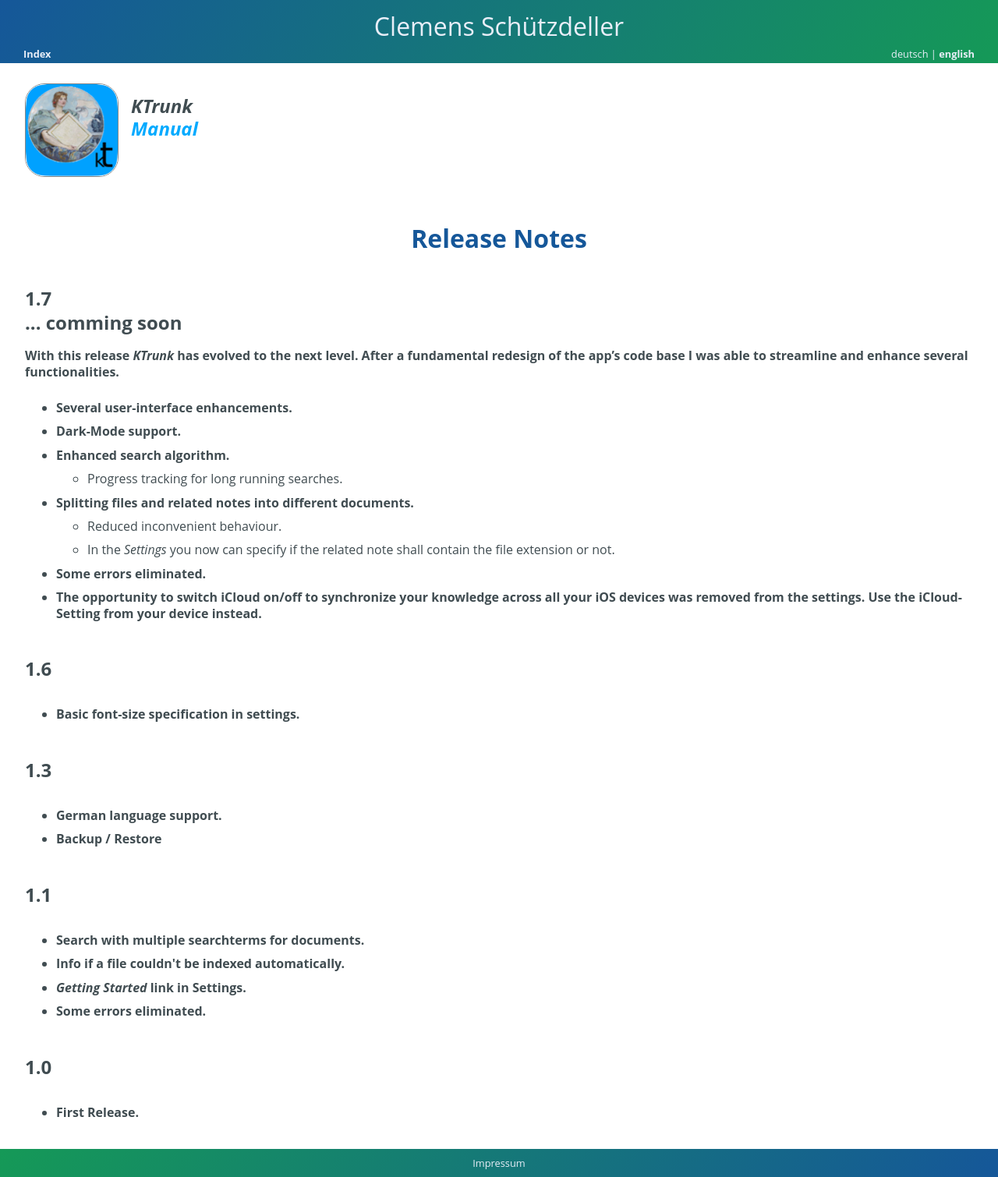
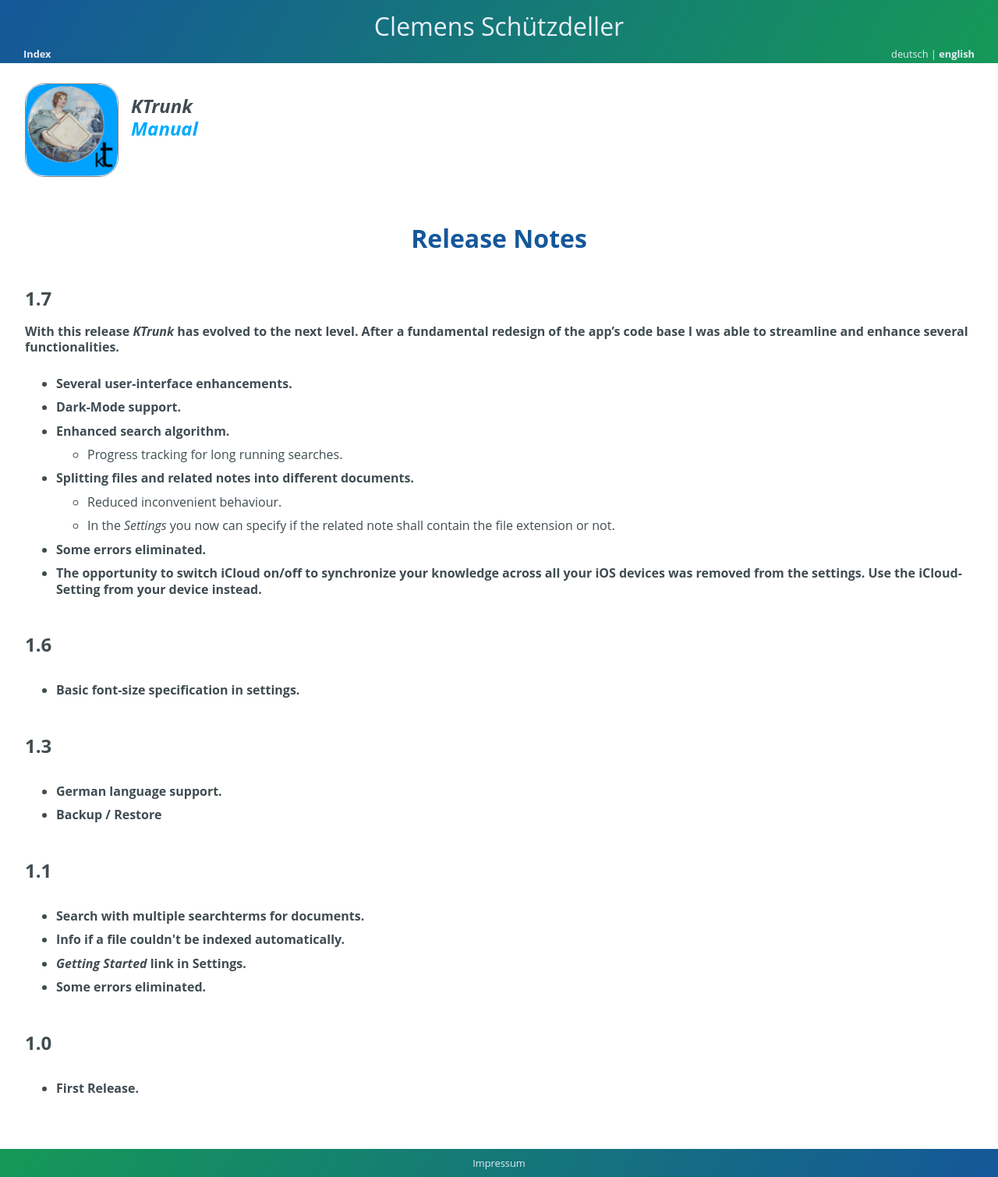
Before and after one commit to cs-LA/home, a Jekyll site: the page built from KTrunk/Manual/ReleaseNotes.md, in a window 1280 px wide. Shown: the whole page at 78% size. Built offline with Jekyll 4.4.1, drawn with Linux system fonts in a browser that asks for light colours; our own code applies the rules of GitHub Pages for plain Markdown files.

Commit message:
Update ReleaseNotes.md

```diff
--- a/KTrunk/Manual/ReleaseNotes.md
+++ b/KTrunk/Manual/ReleaseNotes.md
@@ -14,7 +14,7 @@
   Release Notes
 </h1>
 
-<h3>1.7<br>... comming soon</h3>
+<h3>1.7</h3>
 <span class="en"><b>With this release <i><b>KTrunk</b></i> has evolved to the next level. After a fundamental redesign of the app's code base I was able to streamline and enhance several functionalities.</b></span>
 <span class="de"><b>Mit diesem Release hat <i><b>KTrunk</b></i> eine neue Entwicklungsstufe erreicht. Nach einer grundlegenden Überarbeitung der App konnte ich verschiedene Funktionalitäten straffen und verbessern.</b></span>
 <ul>
```
